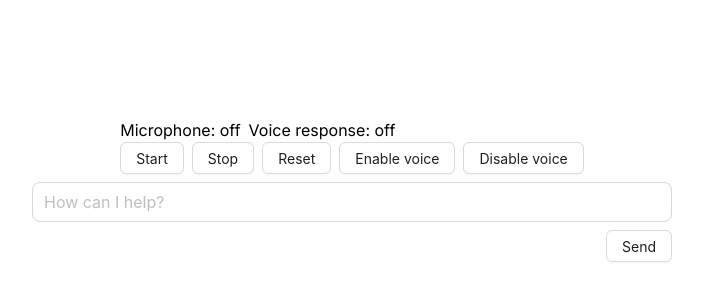
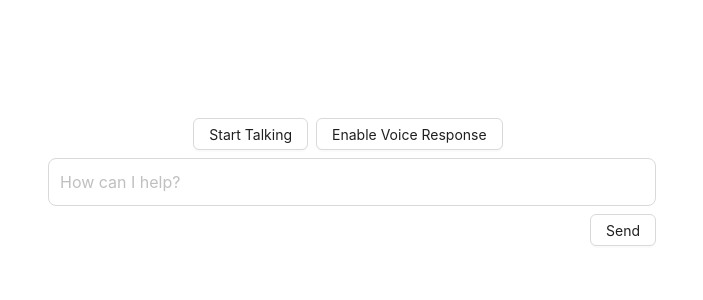
Before and after one commit to danielnmai/ai-voice-chat-app, a Next.js app: page / in a window 1280 px wide. Shown: the part 482-782 px from the top of the page, without its empty margins (288-991 px from the left). Built offline with nearby package versions, Linux system fonts and the light colour scheme.

Commit message:
rework the buttons

```diff
--- a/src/app/globals.css
+++ b/src/app/globals.css
@@ -24,3 +24,21 @@ body {
     text-wrap: balance;
   }
 }
+
+ /* mobile phone */
+ #app {
+  width: 100%;
+}
+
+/* tablet screen */
+@media (min-width: 768px) {
+  #app {
+    width: 100%;
+  }
+}
+/* large screen */
+@media (min-width: 1024px) {
+  #app {
+    width: 100%;
+  }
+}
--- a/src/app/layout.tsx
+++ b/src/app/layout.tsx
@@ -18,7 +18,11 @@ export default function RootLayout({
 }>) {
   return (
     <html lang="en">
-      <body className={inter.className}>{children}</body>
+      <body className={inter.className}>
+        <div id="app">
+          {children}
+        </div>
+      </body>
     </html>
   );
 }
--- a/src/app/page.tsx
+++ b/src/app/page.tsx
@@ -22,8 +22,8 @@ function ChatMessage({ title, content }: ChatCardType) {
 
 export default function App() {
   const [input, setInput] = useState('');
-  // eslint-disable-next-line
   const [voiceEnabled, setVoiceEnabled] = useState(false);
+  const [isListening, setIsListening] = useState(false);
   const [voiceChatId, setVoiceChatId] = useState<number>();
   const [messages, setMessages] = useState<ChatCardType[]>([]);
   const {
@@ -39,6 +39,11 @@ export default function App() {
     messageEndRef.current?.scrollIntoView({ behavior: 'smooth' });
   };
 
+  const resetInput = () => {
+    resetTranscript();
+    setInput('');
+  };
+
   const api = new APIService({ username: 'dan', password: '1234' });
 
   const postMessage = async (message: string, latestMessages: ChatCardType[]) => {
@@ -50,10 +55,10 @@ export default function App() {
         setVoiceChatId(id);
       }
 
-      setMessages([...latestMessages, { title: 'ChatGPT', content }]);
-      resetTranscript();
+      setMessages([...latestMessages, { title: 'AI', content }]);
+      resetInput();
     } catch (error) {
-      resetTranscript();
+      resetInput();
       console.log(error);
     }
   };
@@ -70,18 +75,29 @@ export default function App() {
     await postMessage(message, latestMessages);
   };
 
-  const onStartListening = () => {
-    SpeechRecognition.startListening({ continuous: true });
+  const toggleVoiceResponse = () => {
+    setVoiceEnabled(!voiceEnabled);
   };
 
-  const onStopListening = () => {
-    SpeechRecognition.stopListening();
+  const toggleVoiceInput = () => {
+    setIsListening(!isListening);
   };
 
+  // scroll to the latest message
   useEffect(() => {
     scrollToBottom();
   }, [messages]);
 
+  // trigger microphone input
+  useEffect(() => {
+    if (isListening) {
+      SpeechRecognition.startListening({ continuous: true });
+    } else {
+      SpeechRecognition.stopListening();
+    }
+  }, [isListening]);
+
+  // obtain transcript from voice input
   useEffect(() => {
     if (finalTranscript) {
       onVoiceInput(finalTranscript);
@@ -113,30 +129,27 @@ export default function App() {
           }
         </div>
       </div>
-      <div className="flex flex-col w-1/2 self-center h-[200px]">
-        <div className="mb-2 mb-2 self-center">
+      <div className="flex flex-col self-center h-[200px] px-4 w-full md:w-1/2">
+        <div className="mb-2 self-center">
           <div className="flex">
-            <p className="mr-2">
-              Microphone:
-              {listening ? ' on' : ' off'}
-            </p>
-            <p>
-              Voice response:
-              {voiceEnabled ? ' on' : ' off'}
-            </p>
-          </div>
-          <div className="flex">
-            <Button className="mr-2" onClick={onStartListening}>Start</Button>
-            <Button className="mr-2" onClick={onStopListening}>Stop</Button>
-            <Button className="mr-2" onClick={resetTranscript}>Reset</Button>
-            <Button className="mr-2" onClick={() => setVoiceEnabled(true)}>Enable voice</Button>
-            <Button onClick={() => setVoiceEnabled(false)}>Disable voice</Button>
+            <Button className="mr-2" onClick={toggleVoiceInput}>
+              {isListening ? 'Stop' : 'Start' }
+              {' '}
+              Talking
+            </Button>
+            <Button className="mr-2" onClick={toggleVoiceResponse}>
+              {voiceEnabled ? 'Disable' : 'Enable'}
+              {' '}
+              Voice Response
+            </Button>
           </div>
         </div>
         <Input
+          className="h-12"
           size="large"
           placeholder="How can I help?"
           onChange={(event) => setInput(event.target.value)}
+          value={input}
         />
 
         <Button onClick={onClick} className="self-end my-2">Send</Button>
--- a/src/app/service/api.ts
+++ b/src/app/service/api.ts
@@ -18,9 +18,9 @@ type PostChatResult = {
 };
 
 class APIService {
-  BASE_URL = 'https://70i26raxn9.execute-api.us-west-1.amazonaws.com/dev/chats/';
+  // BASE_URL = 'https://70i26raxn9.execute-api.us-west-1.amazonaws.com/dev/chats/';
 
-  // BASE_URL = 'http://localhost:8000/chats/';
+  BASE_URL = 'http://localhost:8000/chats/';
 
   axiosInstance: AxiosInstance;
 
```
Also changed, not shown: .eslintrc.json.
